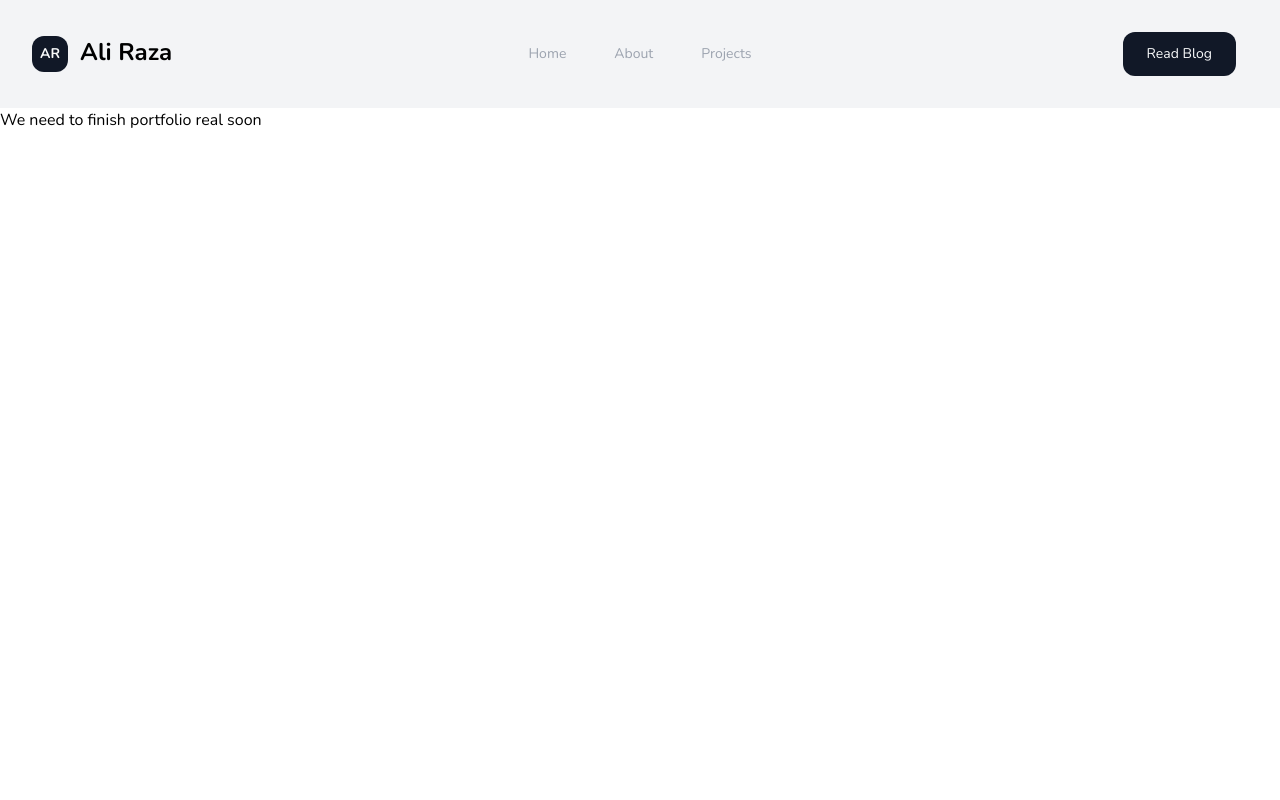
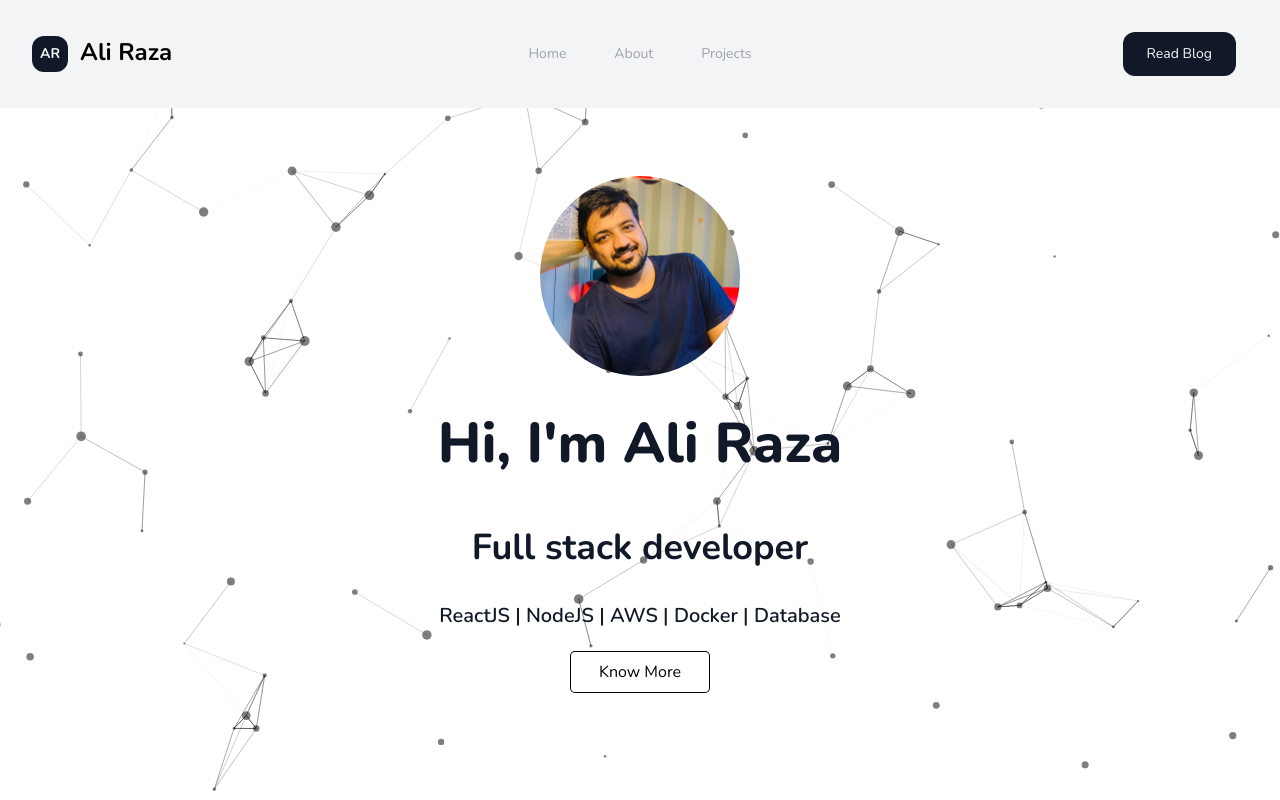
Before and after one commit to aliraza-dev/correct-portfolio, a Next.js app: page / in a window 1280 px wide. Built offline with nearby package versions, Linux system fonts and the light colour scheme.

Commit message:
main Added ts particles and prose to make the landing page beautiful

```diff
--- a/app/components/navbar/particles-container.tsx
+++ b/app/components/navbar/particles-container.tsx
@@ -1,20 +1,131 @@
 "use client";
 
-import React, { useCallback } from "react";
-import Particles from "react-particles";
-import type { Engine } from "@tsparticles/engine";
-import { loadFull } from "tsparticles";
+import { useEffect, useMemo, useState } from "react";
+import Particles, { initParticlesEngine } from "@tsparticles/react";
+import {
+  type Container,
+  type ISourceOptions,
+  MoveDirection,
+  OutMode,
+} from "@tsparticles/engine";
+// import { loadAll } from "@tsparticles/all"; // if you are going to use `loadAll`, install the "@tsparticles/all" package too.
+// import { loadFull } from "tsparticles"; // if you are going to use `loadFull`, install the "tsparticles" package too.
+import { loadSlim } from "@tsparticles/slim"; // if you are going to use `loadSlim`, install the "@tsparticles/slim" package too.
+// import { loadBasic } from "@tsparticles/basic"; // if you are going to use `loadBasic`, install the "@tsparticles/basic" package too.
 
-export function ParticlesContainer(props: unknown) {
-  // this customizes the component tsParticles installation
-  const customInit = useCallback(async (engine: Engine) => {
-    // this adds the bundle to tsParticles
-    await loadFull(engine);
+export const TSParticles = () => {
+  const [init, setInit] = useState(false);
+
+  // this should be run only once per application lifetime
+  useEffect(() => {
+    initParticlesEngine(async (engine) => {
+      // you can initiate the tsParticles instance (engine) here, adding custom shapes or presets
+      // this loads the tsparticles package bundle, it's the easiest method for getting everything ready
+      // starting from v2 you can add only the features you need reducing the bundle size
+      //await loadAll(engine);
+      //await loadFull(engine);
+      await loadSlim(engine);
+      //await loadBasic(engine);
+    }).then(() => {
+      setInit(true);
+    });
   }, []);
 
-  const options = {
-    /* custom options */
+  const particlesLoaded = async (container?: Container): Promise<void> => {
+    console.log(container);
   };
 
-  return <Particles options={options} init={this.customInit} />;
-}
+  const options: ISourceOptions = useMemo(
+    () => ({
+      background: {
+        color: {
+          value: "#ffffff",
+        },
+      },
+      backgroundMask: {
+        cover: {},
+      },
+      fpsLimit: 120,
+      interactivity: {
+        events: {
+          onClick: {
+            enable: true,
+            mode: "push",
+          },
+          onHover: {
+            enable: true,
+            mode: "repulse",
+          },
+        },
+        modes: {
+          push: {
+            quantity: 4,
+          },
+          repulse: {
+            distance: 200,
+            duration: 0.4,
+          },
+        },
+      },
+      fullScreen: true,
+      particles: {
+        color: {
+          value: "#000000",
+        },
+        line_linked: {
+          color: "#ffffff",
+          distance: 150,
+          enable: true,
+          opacity: 0.4,
+          width: 1,
+        },
+        links: {
+          color: "#000000",
+          distance: 100,
+          enable: true,
+          opacity: 0.5,
+          width: 1,
+        },
+        move: {
+          attract: { enable: false, rotateX: 600, rotateY: 1200 },
+          bounce: false,
+          direction: "none",
+          enable: true,
+          out_mode: "split",
+          random: false,
+          speed: 2,
+          straight: false,
+        },
+        number: {
+          density: {
+            enable: true,
+          },
+          value: 200,
+        },
+        opacity: {
+          value: 0.5,
+        },
+        shape: {
+          type: "circle",
+        },
+        size: {
+          value: { min: 1, max: 5 },
+        },
+      },
+      detectRetina: true,
+    }),
+    []
+  );
+
+  if (init) {
+    return (
+      <Particles
+        id="tsparticles"
+        particlesLoaded={particlesLoaded}
+        options={options}
+      />
+    );
+  }
+
+  return <></>;
+};
--- a/app/layout.tsx
+++ b/app/layout.tsx
@@ -2,6 +2,7 @@ import type { Metadata } from "next";
 import { Nunito } from "next/font/google";
 import "./globals.css";
 import Navbar from "./components/navbar";
+import { TSParticles } from "./components/navbar/particles-container";
 
 // const inter = Inter({ subsets: ["latin"] });
 const nunito = Nunito({ subsets: ["latin"] });
@@ -19,6 +20,7 @@ export default function RootLayout({
   return (
     <html lang="en">
       <body className={nunito.className}>
+        <TSParticles />
         <Navbar />
         {children}
       </body>
--- a/app/page.tsx
+++ b/app/page.tsx
@@ -1,5 +1,35 @@
 import Image from "next/image";
+import { Images } from "@/assets/images/images";
 
 export default function Home() {
-  return <main>We need to finish portfolio real soon</main>;
+  return (
+    <main className="relative min-h-[94%] py-8 mt-4 2xl:w-4/5 m-auto">
+      <div className="mx-auto flex flex-col gap-5 justify-center items-center w-full 2xl:w-4/5">
+        <div className="rounded-full py-5">
+          <Image
+            src={Images.MyPic}
+            className="rounded-full"
+            width={200}
+            height={200}
+            alt="Myavatar"
+          />
+        </div>
+
+        {/* Introductory articles */}
+        <div className="flex flex-col gap-5 w-full justify-center items-center ">
+          <article className="prose prose-sm lg:prose-xl text-center 2xl:prose-2xl">
+            <h1>Hi, I'm Ali Raza</h1>
+
+            <h2>Full stack developer</h2>
+
+            <h4>ReactJS | NodeJS | AWS | Docker | Database</h4>
+          </article>
+          {/* Know more button */}
+          <div className="rounded ring-1 ring-black px-7 py-2 cursor-pointer">
+            Know More
+          </div>
+        </div>
+      </div>
+    </main>
+  );
 }
--- /dev/null
+++ b/assets/images/images.ts
@@ -0,0 +1,3 @@
+export const Images = {
+  MyPic: require("./me.jpg").default.src,
+};
--- a/assets/index.ts
+++ b/assets/index.ts
@@ -1,5 +1,7 @@
+import { Images } from "./images/images";
 import { DOT_SEPERATOR } from "./svg";
 
 export default {
+  ...Images,
   ...DOT_SEPERATOR,
 };
--- a/package.json
+++ b/package.json
@@ -9,12 +9,14 @@
     "lint": "next lint"
   },
   "dependencies": {
+    "@tsparticles/react": "^3.0.0",
+    "@tsparticles/slim": "^3.3.0",
     "next": "14.1.1",
     "react": "^18",
-    "react-dom": "^18",
-    "tsparticles": "^3.3.0"
+    "react-dom": "^18"
   },
   "devDependencies": {
+    "@tailwindcss/typography": "^0.5.10",
     "@types/node": "^20",
     "@types/react": "^18",
     "@types/react-dom": "^18",
--- a/tailwind.config.ts
+++ b/tailwind.config.ts
@@ -15,6 +15,6 @@ const config: Config = {
       },
     },
   },
-  plugins: [],
+  plugins: [require("@tailwindcss/typography")],
 };
 export default config;
```
Also changed, not shown: assets/images/me.jpg (added), 1 other file (tests, documents, lock files or other folders).
